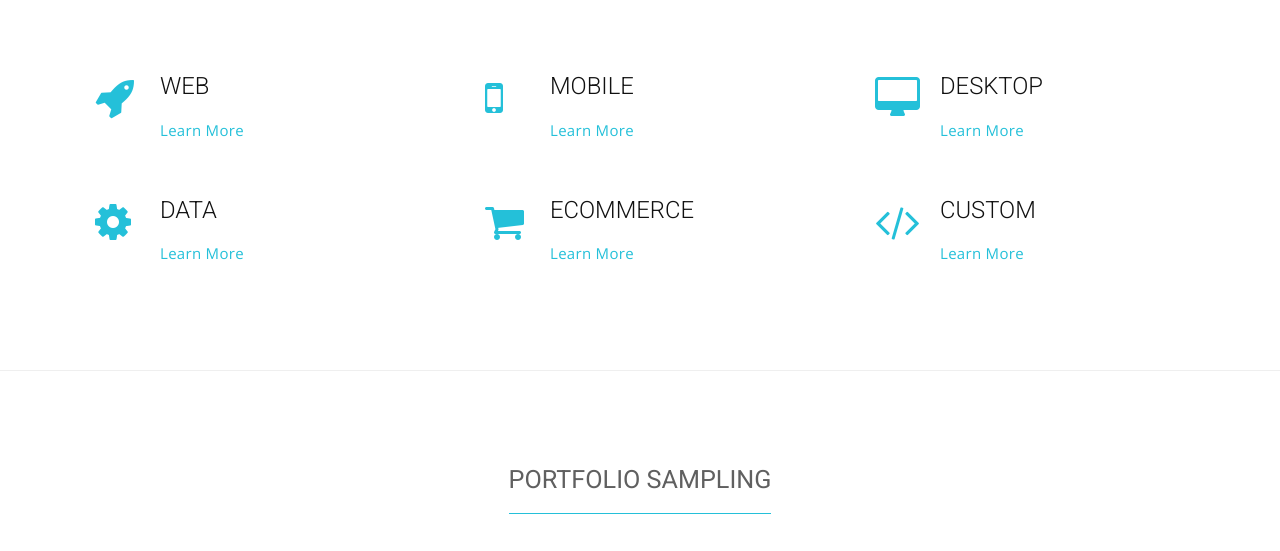
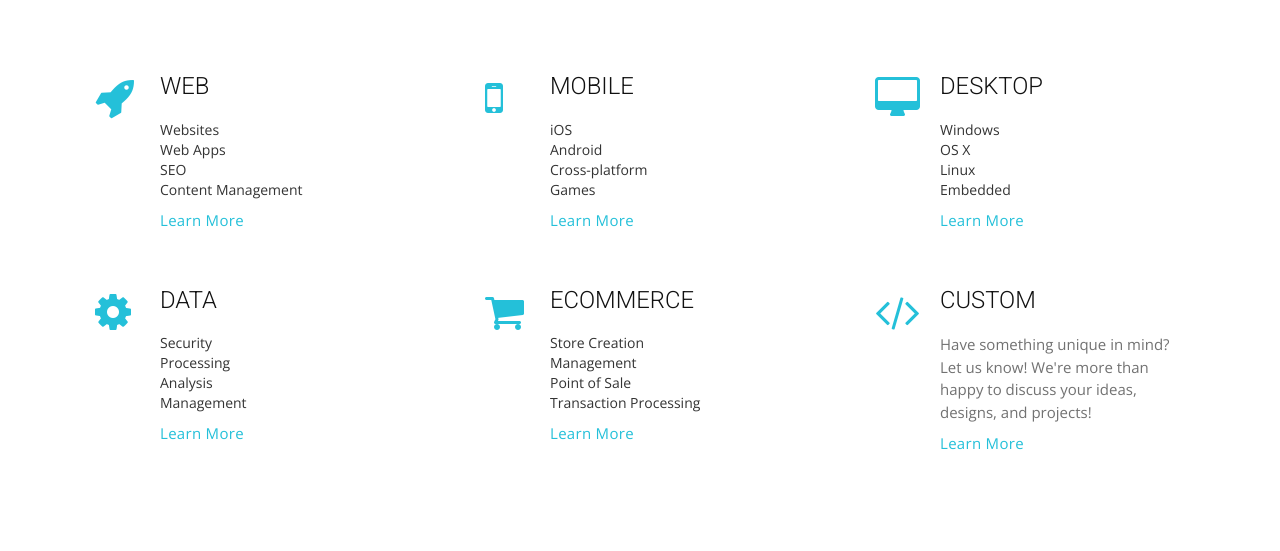
Before and after one commit to LogikComputing/logikcomputing.github.io, a plain HTML site: page index.html in a window 1280 px wide. Shown: the part 920-1471 px from the top of the page. Drawn offline with nearby package versions, Linux system fonts and the light colour scheme.

Commit message:
Services update

```diff
--- a/css/main.css
+++ b/css/main.css
@@ -160,6 +160,12 @@ a:hover {
     color: #187F90;
     text-decoration: none;
 }
+
+#services ul {
+    list-style: none;
+    padding-left: none;
+    margin-left: -40px;
+}
 .single-service {
     margin: 30px 25px;
 }
@@ -169,6 +175,13 @@ a:hover {
 .service-content {
     margin-left: 65px;
     margin-top: -66px;
+}
+
+@media(max-width:767px){
+    .single-service {
+        text-align: center;
+        margin-top: 75px;
+    }
 }
 
 .pp_social,
--- a/index.html
+++ b/index.html
@@ -123,7 +123,14 @@
                         </div>
                         <div class="service-content">
                             <h3>Web</h3>
-                            <p></p>
+                            <p>
+                                <ul>
+                                    <li>Websites</li>
+                                    <li>Web Apps</li>
+                                    <li>SEO</li>
+                                    <li>Content Management</li>
+                                </ul>
+                            </p>
                             <a href="#contact">Learn More</a>
                         </div>
                     </div>
@@ -136,7 +143,14 @@
                         </div>
                         <div class="service-content">
                             <h3>Mobile</h3>
-                            <p></p>
+                            <p>
+                                <ul>
+                                    <li>iOS</li>
+                                    <li>Android</li>
+                                    <li>Cross-platform</li>
+                                    <li>Games</li>
+                                </ul>
+                            </p>
                             <a href="#contact">Learn More</a>
                         </div>
                     </div>
@@ -149,12 +163,21 @@
                         </div>
                         <div class="service-content">
                             <h3>Desktop</h3>
-                            <p></p>
+                            <p>
+                                <ul>
+                                    <li>Windows</li>
+                                    <li>OS X</li>
+                                    <li>Linux</li>
+                                    <li>Embedded</li>
+                                </ul>
+                            </p>
                             <a href="#">Learn More</a>
                         </div>
                     </div>
                 </div>
 
+            </div>
+            <div class="row">
                 <div class="col-md-4 col-sm-6">
                     <div class="single-service text-left wow fadeInRight" data-wow-duration="1s" data-wow-delay=".6s">
                         <div class="service-title">
@@ -162,12 +185,18 @@
                         </div>
                         <div class="service-content">
                             <h3>Data</h3>
-                            <p></p>
+                            <p>
+                                <ul>
+                                    <li>Security</li>
+                                    <li>Processing</li>
+                                    <li>Analysis</li>
+                                    <li>Management</li>
+                                </ul>
+                            </p>
                             <a href="#contact">Learn More</a>
                         </div>
                     </div>
                 </div>
-
                 <div class="col-md-4 col-sm-6">
                     <div class="single-service text-left wow fadeInRight" data-wow-duration="1s" data-wow-delay="0.8s">
                         <div class="service-title">
@@ -175,7 +204,14 @@
                         </div>
                         <div class="service-content">
                             <h3>Ecommerce</h3>
-                            <p></p>
+                            <p>
+                                <ul>
+                                    <li>Store Creation</li>
+                                    <li>Management</li>
+                                    <li>Point of Sale</li>
+                                    <li>Transaction Processing</li>
+                                </ul>
+                            </p>
                             <a href="#contact">Learn More</a>
                         </div>
                     </div>
@@ -188,7 +224,9 @@
                         </div>
                         <div class="service-content">
                             <h3>Custom</h3>
-                            <p></p>
+                            <p>
+                                Have something unique in mind?  Let us know!  We're more than happy to discuss your ideas, designs, and projects!
+                            </p>
                             <a href="#contact">Learn More</a>
                         </div>
                     </div>
```
